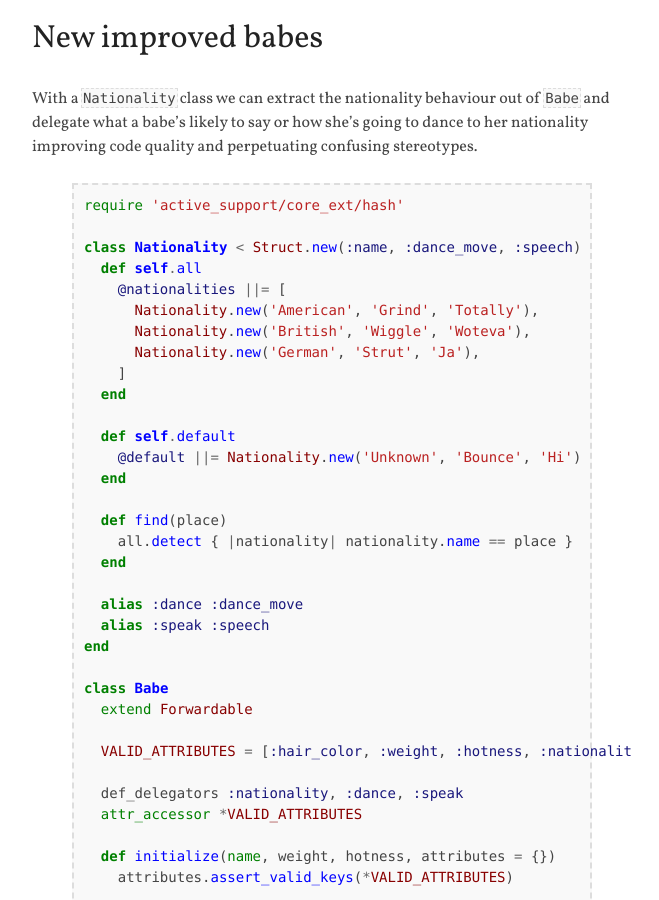
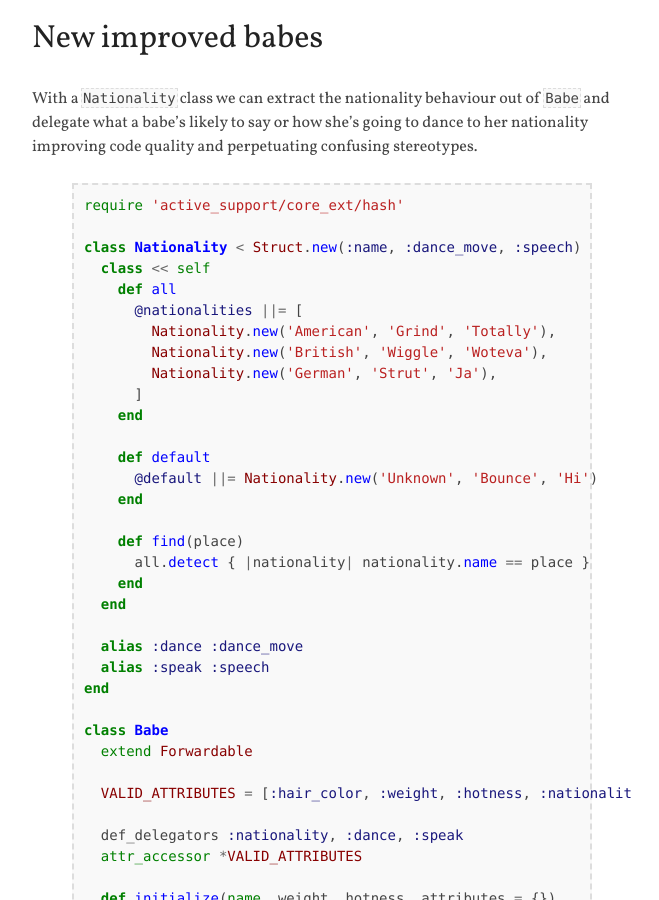
Before and after one commit to muthhus/jcf.github.com, a Jekyll site: the page built from _posts/2010-10-05-refactoring-in-ruby.markdown, in a window 1280 px wide and 900 px high, scrolled down 8440 px. Shown: the whole window, without its empty margins (308-967 px from the left). Built offline with Jekyll 4.4.1, drawn with Linux system fonts in a browser that asks for light colours; Markdown is read by kramdown in place of the engine named in the settings.

Commit message:
Fix some invalid code in refactoring in ruby

```diff
--- a/_posts/2010-10-05-refactoring-in-ruby.markdown
+++ b/_posts/2010-10-05-refactoring-in-ruby.markdown
@@ -400,20 +400,22 @@ her nationality improving code quality and perpetuating confusing stereotypes.
 require 'active_support/core_ext/hash'
 
 class Nationality < Struct.new(:name, :dance_move, :speech)
-  def self.all
-    @nationalities ||= [
-      Nationality.new('American', 'Grind', 'Totally'),
-      Nationality.new('British', 'Wiggle', 'Woteva'),
-      Nationality.new('German', 'Strut', 'Ja'),
-    ]
-  end
+  class << self
+    def all
+      @nationalities ||= [
+        Nationality.new('American', 'Grind', 'Totally'),
+        Nationality.new('British', 'Wiggle', 'Woteva'),
+        Nationality.new('German', 'Strut', 'Ja'),
+      ]
+    end
 
-  def self.default
-    @default ||= Nationality.new('Unknown', 'Bounce', 'Hi')
-  end
+    def default
+      @default ||= Nationality.new('Unknown', 'Bounce', 'Hi')
+    end
 
-  def find(place)
-    all.detect { |nationality| nationality.name == place }
+    def find(place)
+      all.detect { |nationality| nationality.name == place }
+    end
   end
 
   alias :dance :dance_move
```
